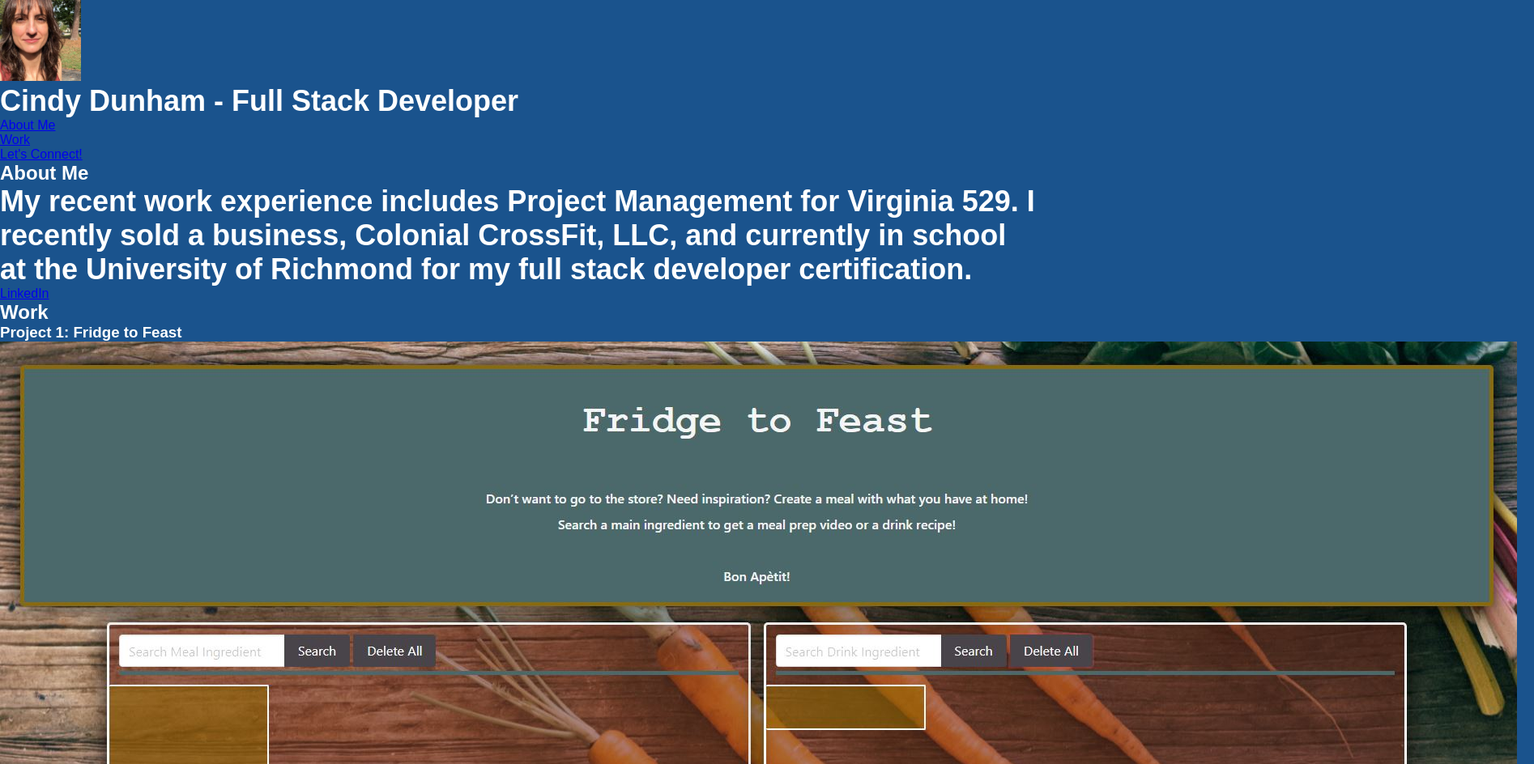
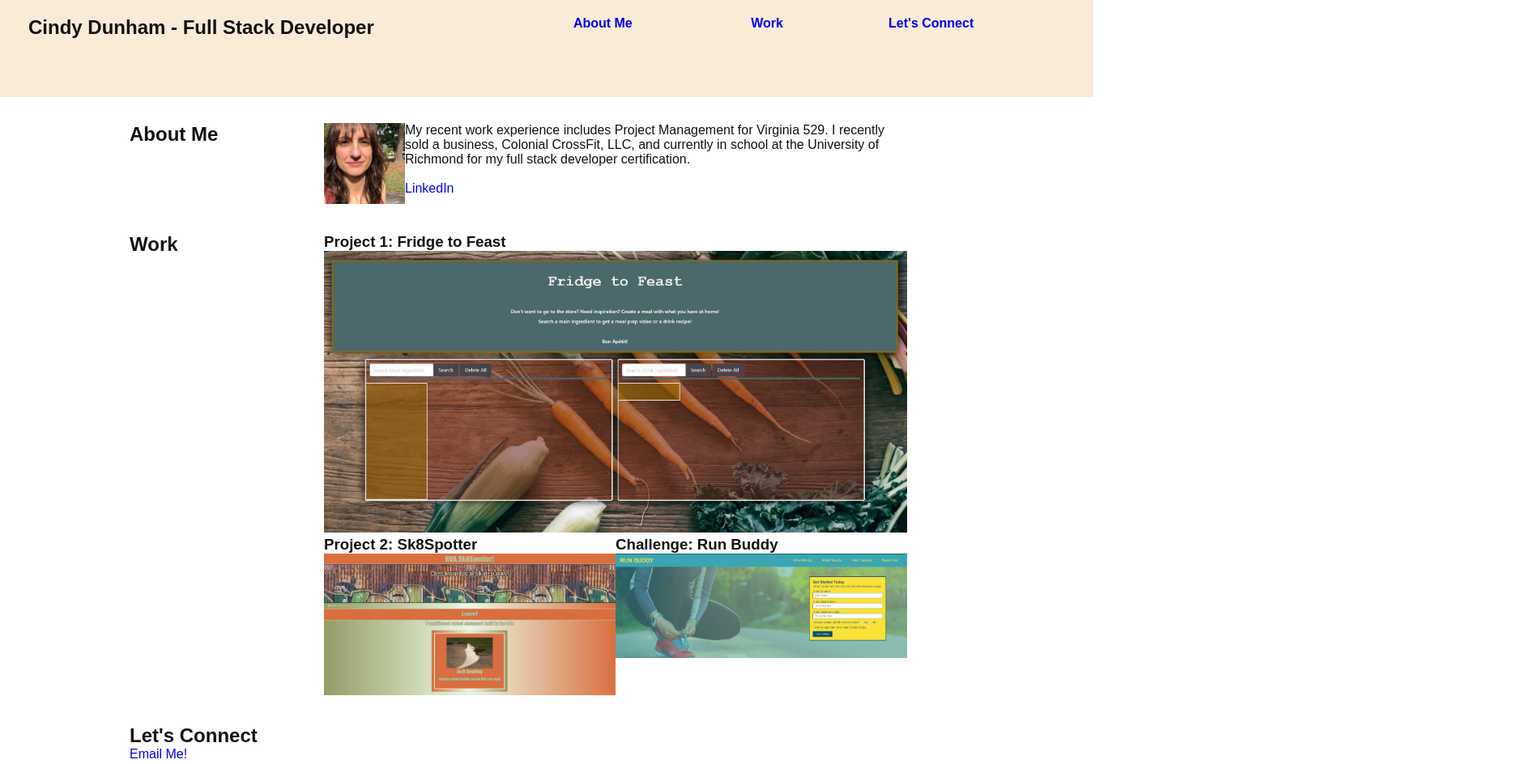
Before and after one commit to cldunham/portfolio, a plain HTML site: page index.html in a window 1280 px wide. Shown: the top 944 px of the page at 81% size, 1894 px wide, since content can reach past the window. Drawn offline with Linux system fonts and the light colour scheme; files that its build step writes are made by us from their sources.

Commit message:
Lets Connect update

```diff
--- a/assets/css/style.css
+++ b/assets/css/style.css
@@ -1,34 +1,64 @@
 * {
     margin: 0;
     padding: 0;
-    box-sizing: border-box;
+    list-style: none;
+    text-decoration: none;
 }
 
-header h1, p {
-    font-weight: bold;
-    margin: 0;
-    font-size: 36px;
-    color: #fff;
-    display: flex;
-  }
-
-.nav-list {
-    display: flex;
-    background-color: #fff;
-    box-shadow: 0px 0 px 10px;
-    margin:0;
-    padding:1rem 0;
-    justify-content: flex-end;
-    align-items: center;
+header {
+    width: 100%;
+    height: 80px;
+    background-color: antiquewhite;
+    padding: 20px 35px;
 }
 
-.nav-item {
-    list-style: none;
-    margin-right: 2rem;
+header nav {
+    width: 95%;
+    height: 100%;
+    display: grid;
+    grid-template-columns: repeat(2, 1fr);
+}
+
+header nav ul {
+    display: grid;
+    grid-template-columns: repeat(3, 1fr);
+    justify-items: center;
+}
+
+header nav ul li {
+    font-weight: bold;
+    font-size: 1rem;
+    color: #fff;
+    display: inline;
 }
 
 body {
-   color:#fff;
-   font-family: Arial, Helvetica, sans-serif;
-   background-color: rgb(26, 83, 141);
+    color:rgb(17, 17, 17);
+    font-family: Arial, Helvetica, sans-serif;
+    background-color: #fff;
 }
+
+.headshot {
+    height: 100%;
+    display: table;
+    float: left;
+}
+
+section {
+    display: grid;
+    grid-template-columns: 1fr 3fr;
+    margin: 2rem 10rem;
+}
+
+img {
+    max-width: 100%;
+}
+
+.intro > div {
+    display: grid;
+    grid-template-columns: 1fr 1fr;
+}
+
+.intro div div:first-child {
+    grid-column: 1/3;
+}
--- a/index.html
+++ b/index.html
@@ -4,17 +4,13 @@
 <head>
     <meta charset="UTF-8" />
     <title>Cindy Dunham</title>
-        <link rel="stylesheet" href="./style.css" />
+    <link rel="stylesheet" href="./assets/css/style.css" />
 </head>
 
 <body>
     <header>
-            <img src="./assets/images/CindyPicture.jpeg" alt="Profile Photo"
-            width="100"
-            height="100" />
-            <h1>Cindy Dunham - Full Stack Developer
-            </h1>
         <nav>
+            <h1>Cindy Dunham - Full Stack Developer</h1>
             <!-- unordered list element-->
             <ul>
                 <!-- List item element-->
@@ -26,65 +22,58 @@
                     <a href="#work">Work</a>
                 </li>
                 <li>
-                        <a href="#lets-connect">Let's Connect!</a>
+                    <a href="#lets-connect">Let's Connect</a>
                 </li>
             </ul>
         </nav>
     </header>
 
-        <!-- hero/jumbotron -->
-        <section>
-        </section>
-
     <!-- "about me" section -->
     <section id="about-me" class="steps">
-        <h2 class="section-title secondary-border">About Me</h2>
-        <p>My recent work experience includes Project Management for Virginia 529. I recently sold a business, Colonial CrossFit, LLC, and currently in school at the University of Richmond for my full stack developer certification.</p>
-        <a href="https://www.linkedin.com/in/cindy-dunham-809042186">LinkedIn</a></section>
+        <h2 class="section-title secondary-border">
+            About Me
+        </h2>
+        <div>
+            <div class="headshot">
+                <img src="./assets/images/CindyPicture.jpeg" alt="Profile Photo" width="100" height="100">
+            </div>
+            <p>My recent work experience includes Project Management for Virginia 529. I recently sold a business,
+                Colonial
+                CrossFit, LLC, and currently in school at the University of Richmond for my full stack developer
+                certification.</p>
+                <br>
+            <a href="https://www.linkedin.com/in/cindy-dunham-809042186">LinkedIn</a>
+        </div>
+    </section>
 
     <!-- "work" section -->
     <section id="work" class="intro">
         <h2 class="section-title primary-border">Work</h2>
-        <p>
+        <div>
             <div>
                 <h3 class="project">Project 1: Fridge to Feast</h3>
                 <a href="https://natejboucher.github.io/safecation/" target="_blank">
-                <img src="./assets/images/FridgeToFeastSnip.JPG" alt="Food Application"/></a>
+                    <img src="./assets/images/FridgeToFeastSnip.JPG" alt="Food Application" /></a>
             </div>
 
             <div>
                 <h3>Project 2: Sk8Spotter</h3>
                 <a href="https://sk8spotter.herokuapp.com/" target="_blank">
-                <img src="./assets/images/Sk8SpotterSnip.JPG" alt="Skate Park Finder"/></a>
+                    <img src="./assets/images/Sk8SpotterSnip.JPG" alt="Skate Park Finder" /></a>
             </div>
 
             <div>
                 <h3>Challenge: Run Buddy</h3>
-                <img src="./assets/images/Run Buddy.JPG" alt="Run Buddy Application"/>
+                <img src="./assets/images/Run Buddy.JPG" alt="Run Buddy Application" />
             </div>
-            </section>
-        </p>
+        </div>
     </section>
 
     <!-- "contact" section -->
     <section id="lets-connect" class="steps">
-            <h2 class="section-title secondary-border">Let's Connect!</h2>
-                <!-- input form -->
-                <form>
-                    <label for="name">Name:</label>
-                    <input type="text" placeholder=" " name="name" id="name" />
-                    <label for="email">Email:</label>
-                    <input type="email" placeholder="  " name="email" id="email" />
-                    <label for="phone">Phone Number:</label>
-                    <input type="tel" placeholder="  " name="phone" id="phone"/>
-                   <label for="contact-message">Message</label>
-                   <textarea id="contact-message" placeholder="Message"></textarea>
-                   <button type="submit">Submit</button>
-                </form>
-            </section>
+        <h2 class="section-title secondary-border">Let's Connect</h2>
+            <br>
+            <a href="mailto:cindydunham4@gmail.com">Email Me!</a>
+</body>
 
-        <footer class="footer">
-            &copy; 2021, Cindy Dunham
-        </footer>
-    </body>
 </html>
```
Lines whose indentation alone changed are shown as unchanged.
